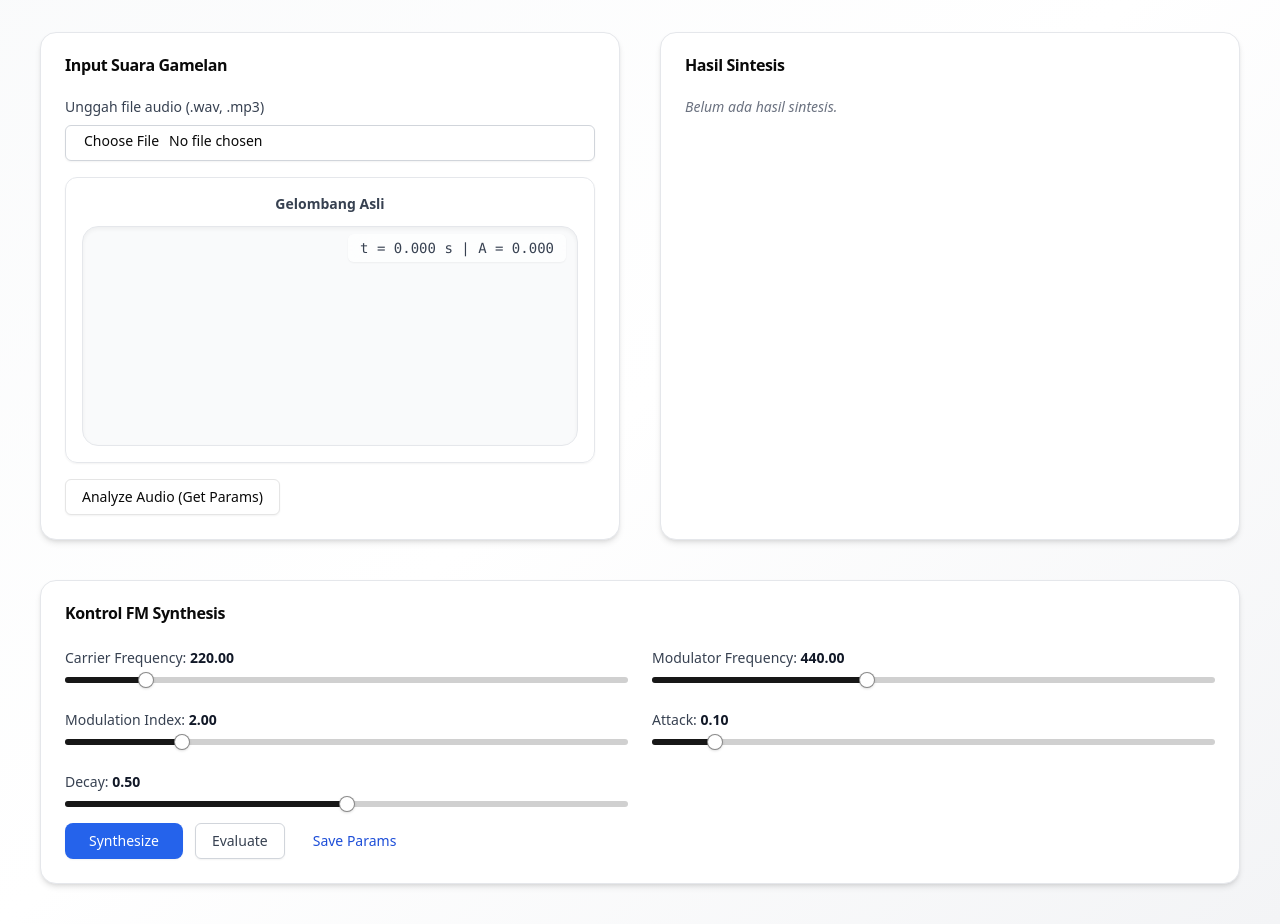
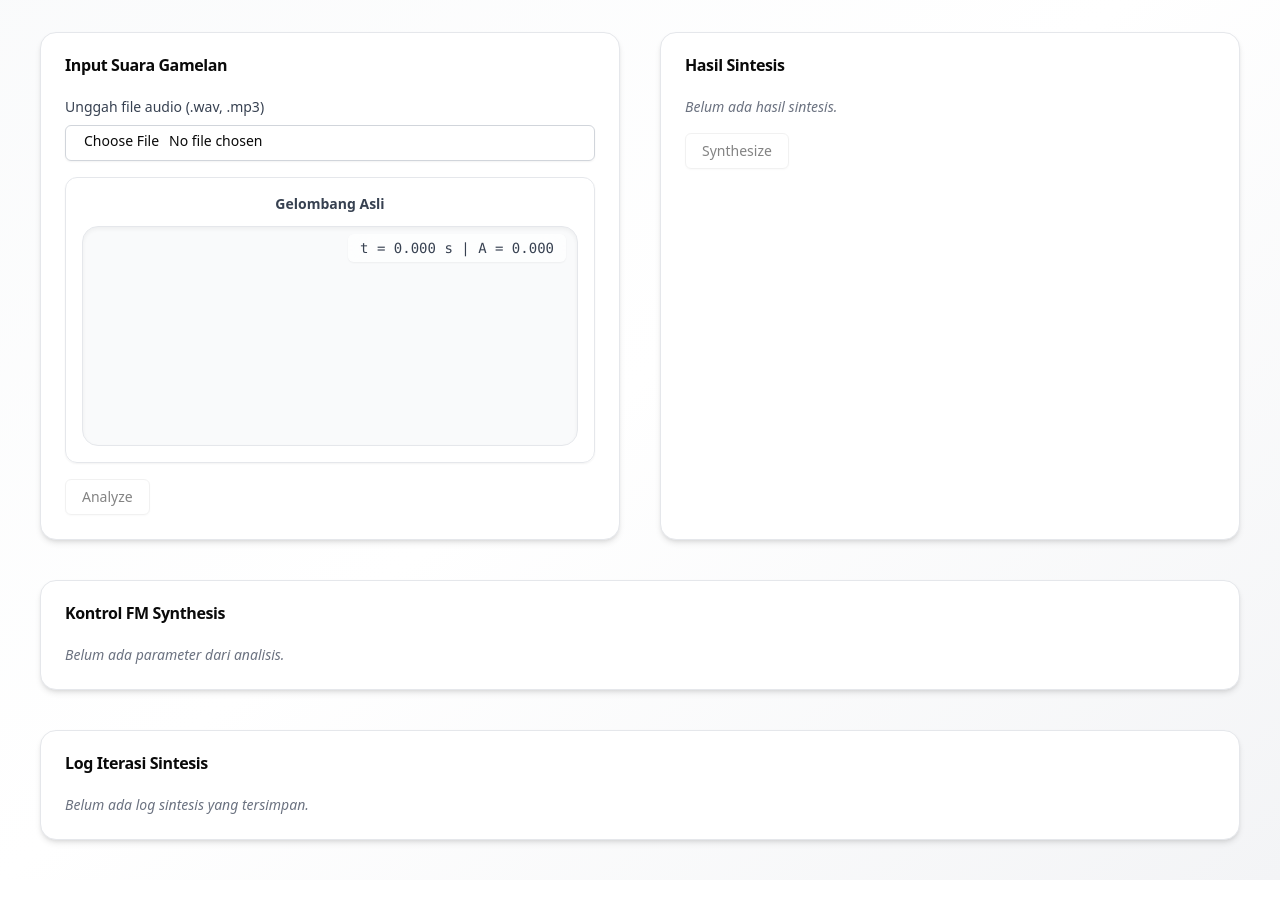
Before and after one commit to hafidhhusna/capstone-f06-gamasynth, a Next.js app in the folder web/gamaasynth/: page / in a window 1280 px wide. Shown: the part 120-1044 px from the top of the page. After the commit the page ends 1000 px from the top, so only its background shows below. Built offline with nearby package versions, Linux system fonts and the light colour scheme.

Commit message:
add log synthesize

```diff
--- a/web/gamaasynth/app/api/approx-params-send/route.ts
+++ b/web/gamaasynth/app/api/approx-params-send/route.ts
@@ -1,5 +1,4 @@
 import { NextRequest, NextResponse } from "next/server";
-import fs from "fs";
 import FormData from "form-data";
 import fetch from "node-fetch";
 import mqtt from "mqtt";
@@ -8,7 +7,6 @@ export const config = { api: { bodyParser: false } };
 
 export async function POST(req: NextRequest) {
   try {
-    // --- 1️⃣ Ambil file dari request ---
     const formDataReq = await req.formData();
     const file = formDataReq.get("file") as File;
 
@@ -16,13 +14,13 @@ export async function POST(req: NextRequest) {
       return NextResponse.json({ error: "No file uploaded" }, { status: 400 });
     }
 
+    // --- Baca file langsung sebagai buffer ---
     const arrayBuffer = await file.arrayBuffer();
-    const tmpPath = `/tmp/upload_${Date.now()}.wav`;
-    fs.writeFileSync(tmpPath, Buffer.from(arrayBuffer));
+    const buffer = Buffer.from(arrayBuffer);
 
-    // --- 2️⃣ Kirim ke Python FastAPI untuk analisis parameter ---
+    // --- Kirim ke FastAPI ---
     const formDataPython = new FormData();
-    formDataPython.append("file", fs.createReadStream(tmpPath), { filename: "file.wav" });
+    formDataPython.append("file", buffer, { filename: file.name, contentType: file.type });
 
     const fastapiRes = await fetch("http://localhost:8080/analyze/", {
       method: "POST",
@@ -31,9 +29,9 @@ export async function POST(req: NextRequest) {
 
     if (!fastapiRes.ok) throw new Error("Gagal analisis file audio");
 
-    const params = await fastapiRes.json(); // JSON berisi parameter FM
+    const params = await fastapiRes.json();
 
-    // --- 3️⃣ Kirim parameter ke STM32 via MQTT ---
+    // --- Kirim ke STM32 via MQTT ---
     const broker = "mqtt://wff11500.ala.dedicated.aws.emqxcloud.com:1883";
     const topic = "stm32/upload";
 
@@ -54,9 +52,7 @@ export async function POST(req: NextRequest) {
       client.on("error", (err) => reject(err));
     });
 
-    fs.unlinkSync(tmpPath); // hapus file sementara
-
-    // --- 4️⃣ Return parameter JSON ke frontend ---
+    // --- Return ke frontend ---
     return NextResponse.json({ params, mqttStatus: "sent" });
   } catch (err: any) {
     return NextResponse.json({ error: err.message || "Failed to process audio" }, { status: 500 });
--- a/web/gamaasynth/app/page.tsx
+++ b/web/gamaasynth/app/page.tsx
@@ -1,94 +1,164 @@
 "use client";
 
-import { useState } from "react";
+import { useEffect, useState } from "react";
 import { Card, CardContent, CardHeader, CardTitle } from "@/components/ui/card";
 import { Button } from "@/components/ui/button";
 import { useToast } from "@/hooks/use-toast";
+import SynthesisLogTable from "@/components/SynthesisLogTable";
 
 import AudioUploader from "@/components/AudioUploader";
 import WaveformViewer from "@/components/WaveFormViewer";
 import FmControls from "@/components/FmControls";
-import EvaluationCard from "@/components/EvaluationCard";
+
+type FMParamsFastAPI = {
+  carrier_frequency_fc: number;
+  modulator_frequency_fm: number;
+  modulation_index_I: number;
+  duration: number;
+  sampling_rate: number;
+  attack_rate: number;
+  decay_rate: number;
+  noise_level: number;
+  noise_ms: number;
+  add_partials: number;
+  bp_bw: number;
+  secondary_mod_ratio: number;
+  detune_step: number;
+};
+
+type FMParamsFrontend = {
+  carrierFreq: number;
+  modFreq: number;
+  modIndex: number;
+  attack: number;
+  decay: number;
+  noiseLevel: number;
+};
+
+// Tambahkan setelah import React hooks dan komponen lainnya
+type SynthesisLog = {
+  no: number;
+  fileName: string;
+  fc: number;
+  fm: number;
+  index: number;
+  attack: number;
+  decay: number;
+  noise: number;
+};
+
 
 export default function Dashboard() {
   const { toast } = useToast();
 
   // --- States utama ---
   const [inputFile, setInputFile] = useState<File | null>(null);
+  const [inputAudioUrl, setInputAudioUrl] = useState<string | null>(null); // blob URL untuk audio asli
   const [synthAudioUrl, setSynthAudioUrl] = useState<string | null>(null);
-  const [similarity, setSimilarity] = useState<number | null>(null);
+  const [paramsAPI, setParamsAPI] = useState<FMParamsFastAPI | null>(null);
+  const [synthLog, setSynthLog] = useState<SynthesisLog[]>([]);
 
-  const [params, setParams] = useState({
-    carrierFreq: 220,
-    modFreq: 440,
-    modIndex: 2,
-    attack: 0.1,
-    decay: 0.5,
+  // --- Mapping FastAPI params ke FmControls ---
+  const mapParams = (p: FMParamsFastAPI): FMParamsFrontend => ({
+    carrierFreq: p.carrier_frequency_fc ?? 0,
+    modFreq: p.modulator_frequency_fm ?? 0,
+    modIndex: p.modulation_index_I ?? 0,
+    attack: p.attack_rate ?? 0,
+    decay: p.decay_rate ?? 0,
+    noiseLevel: p.noise_level ?? 0,
   });
+
+  // cleanup blob URLs on unmount
+  useEffect(() => {
+    return () => {
+      if (inputAudioUrl) URL.revokeObjectURL(inputAudioUrl);
+      if (synthAudioUrl) URL.revokeObjectURL(synthAudioUrl);
+    };
+    // eslint-disable-next-line react-hooks/exhaustive-deps
+  }, []);
 
   // --- Handler Upload ---
   const handleUpload = (file: File) => {
+    // cleanup previous input blob if any
+    if (inputAudioUrl) {
+      URL.revokeObjectURL(inputAudioUrl);
+      setInputAudioUrl(null);
+    }
+    const url = URL.createObjectURL(file);
+    setInputAudioUrl(url);
     setInputFile(file);
     toast({
       title: "File berhasil diunggah",
-      description: `${file.name} siap untuk disintesis.`,
+      description: `${file.name} siap untuk dianalisis.`,
     });
   };
 
   // --- Handler Analyze ---
   const handleAnalyze = async () => {
-    if (!inputFile)
-      return toast({ title: "Upload audio dulu!", variant: "destructive" });
+    if (!inputFile) return toast({ title: "Upload audio dulu!", variant: "destructive" });
 
-    toast({ title: "Mengirim audio...", description: "Harap tunggu." });
+    toast({ title: "Analisis audio...", description: "Mengambil parameter dari FastAPI" });
 
     try {
       const formData = new FormData();
       formData.append("file", inputFile);
 
-      const res = await fetch("/api/analyze-and-send", { method: "POST", body: formData });
-      const data = await res.json();
+      // Pastikan route Next.js App Router yang mem-proxy FastAPI tersedia: /api/approx-params-send
+      const res = await fetch("/api/approx-params-send", { method: "POST", body: formData });
+      const result = await res.json();
 
-      if (!res.ok) throw new Error(data.error || "Gagal analisis audio");
+      if (!res.ok || !result.params) throw new Error(result.error || "Gagal analisis");
 
-      setParams(data.params);
+      setParamsAPI(result.params);
 
-      toast({
-        title: "Selesai!",
-        description: "Parameter FM diterima dan dikirim ke STM32 via MQTT.",
-      });
+      toast({ title: "Parameter diterima!", description: "Siap untuk sintesis." });
     } catch (err: any) {
-      toast({
-        title: "Gagal analisis audio",
-        description: err.message || String(err),
-        variant: "destructive",
-      });
+      toast({ title: "Gagal analisis", description: err.message || String(err), variant: "destructive" });
     }
   };
 
-
-
-
   // --- Handler Synthesize ---
   const handleSynthesize = async () => {
-    if (!inputFile) return toast({ title: "Upload audio dulu!", variant: "destructive" });
-
-    const formData = new FormData();
-    formData.append("file", inputFile);
-    Object.entries(params).forEach(([k, v]) => formData.append(k, String(v)));
+    if (!paramsAPI) return toast({ title: "Belum ada parameter", variant: "destructive" });
 
     toast({ title: "Sintesis dimulai...", description: "Harap tunggu beberapa saat." });
 
     try {
-      const res = await fetch("http://localhost:8080/synthesize/", {
-        method: "POST",
-        body: formData,
-      });
+      // cleanup synth blob URL lama
+      if (synthAudioUrl) {
+        URL.revokeObjectURL(synthAudioUrl);
+        setSynthAudioUrl(null);
+      }
 
-      if (!res.ok) throw new Error("Gagal melakukan sintesis");
+      const formData = new FormData();
+      // opsional: kirim file asli juga (beberapa synth impl membutuhkan input)
+      if (inputFile) formData.append("file", inputFile);
+      // kirim semua paramsAPI fields
+      Object.entries(paramsAPI).forEach(([k, v]) => formData.append(k, String(v)));
+
+      // Panggil FastAPI synth endpoint (ubah host/port jika perlu)
+      const res = await fetch("http://localhost:8080/synthesize/", { method: "POST", body: formData });
+      if (!res.ok) {
+        const text = await res.text().catch(() => "");
+        throw new Error(text || "Gagal sintesis");
+      }
 
       const blob = await res.blob();
-      setSynthAudioUrl(URL.createObjectURL(blob));
+      const url = URL.createObjectURL(blob);
+
+      setSynthLog((prev) => [
+        ...prev,
+        {
+          no: prev.length + 1,
+          fileName: inputFile?.name ?? "unknown.wav",
+          fc: paramsAPI.carrier_frequency_fc ?? 0,
+          fm: paramsAPI.modulator_frequency_fm ?? 0,
+          index: paramsAPI.modulation_index_I ?? 0,
+          attack: paramsAPI.attack_rate ?? 0,
+          decay: paramsAPI.decay_rate ?? 0,
+          noise: paramsAPI.noise_level ?? 0,
+        }])
+      setSynthAudioUrl(url);
 
       toast({ title: "Sintesis berhasil!", description: "Audio siap diputar." });
     } catch (err: any) {
@@ -96,98 +166,87 @@ export default function Dashboard() {
     }
   };
 
-  // --- Handler Evaluate ---
-  const handleEvaluate = async () => {
-    if (!inputFile || !synthAudioUrl)
-      return toast({ title: "Tidak dapat evaluasi", description: "Upload & synth audio dulu.", variant: "destructive" });
-
-    toast({ title: "Evaluasi dimulai...", description: "Menganalisis kemiripan suara." });
-
-    try {
-      const formData = new FormData();
-      formData.append("input", inputFile);
-
-      const res = await fetch("http://localhost:8080/evaluate", { method: "POST", body: formData });
-      const data = await res.json();
-      setSimilarity(data.similarity ?? 0.9);
-
-      toast({ title: "Evaluasi selesai!", description: `Nilai kemiripan: ${(data.similarity * 100).toFixed(2)}%` });
-    } catch (err: any) {
-      toast({ title: "Gagal evaluasi", description: err.message || String(err), variant: "destructive" });
-    }
-  };
-
-  // --- Handler Simpan Parameter ---
-  const handleSaveParams = () => {
-    localStorage.setItem("fm_params", JSON.stringify(params));
-    toast({ title: "Parameter tersimpan", description: "Parameter FM synthesis berhasil disimpan." });
-  };
-
   return (
     <div className="min-h-screen bg-gradient-to-br from-gray-50 via-white to-gray-100 text-gray-800 p-10 space-y-10">
       {/* Header */}
       <header className="space-y-2">
-        <h1 className="text-4xl font-semibold tracking-tight text-gray-900">
-          Capstone F-06 Gamasynth Dashboard
-        </h1>
+        <h1 className="text-4xl font-semibold tracking-tight text-gray-900">Capstone F-06 Gamasynth Dashboard</h1>
         <p className="text-gray-500">Eksperimen sintesis suara gamelan menggunakan parameter FM.</p>
       </header>
 
       {/* Grid Input & Hasil Sintesis */}
       <div className="grid md:grid-cols-2 gap-10">
+        {/* Input Card */}
         <Card className="bg-white border border-gray-200 shadow-md rounded-2xl hover:shadow-lg transition-all duration-300">
-          <CardHeader>
-            <CardTitle>Input Suara Gamelan</CardTitle>
-          </CardHeader>
+          <CardHeader><CardTitle>Input Suara Gamelan</CardTitle></CardHeader>
           <CardContent className="space-y-4">
             <AudioUploader onUpload={handleUpload} />
             <WaveformViewer file={inputFile} label="Gelombang Asli" />
-            <Button variant="outline" onClick={handleAnalyze} className="mt-2">
-              Analyze Audio (Get Params)
-            </Button>
+
+            {/* audio player untuk file asli */}
+            {inputAudioUrl && (
+              <audio controls src={inputAudioUrl} className="w-full rounded-lg border border-gray-300" />
+            )}
+
+            <div className="flex gap-2 mt-2">
+              <Button variant="outline" onClick={handleAnalyze} disabled={!inputFile}>Analyze</Button>
+            </div>
           </CardContent>
         </Card>
 
+        {/* Synth Card */}
         <Card className="bg-white border border-gray-200 shadow-md rounded-2xl hover:shadow-lg transition-all duration-300">
-          <CardHeader>
-            <CardTitle>Hasil Sintesis</CardTitle>
-          </CardHeader>
+          <CardHeader><CardTitle>Hasil Sintesis</CardTitle></CardHeader>
           <CardContent className="space-y-4">
             {synthAudioUrl ? (
-              <WaveformViewer url={synthAudioUrl} label="Gelombang Sintesis" />
+              <div className="space-y-2">
+                <WaveformViewer url={synthAudioUrl} label="Gelombang Sintesis" />
+                <audio controls src={synthAudioUrl} className="w-full rounded-lg border border-gray-300" />
+              </div>
             ) : (
               <p className="text-sm text-gray-500 italic">Belum ada hasil sintesis.</p>
             )}
+            <div className="flex gap-2 mt-2">
+              <Button variant="outline" onClick={handleSynthesize} disabled={!paramsAPI}>Synthesize</Button>
+            </div>
           </CardContent>
         </Card>
       </div>
 
       {/* Kontrol FM */}
       <Card className="bg-white border border-gray-200 shadow-md rounded-2xl hover:shadow-lg transition-all duration-300">
-        <CardHeader>
-          <CardTitle>Kontrol FM Synthesis</CardTitle>
-        </CardHeader>
+        <CardHeader><CardTitle>Kontrol FM Synthesis</CardTitle></CardHeader>
         <CardContent className="space-y-4">
-          <FmControls params={params} setParams={setParams} />
-
-          <div className="flex flex-wrap gap-3 mt-4">
-            <Button className="bg-blue-600 hover:bg-blue-700 text-white font-medium px-6 py-2 rounded-lg shadow-sm" onClick={handleSynthesize}>
-              Synthesize
-            </Button>
-
-            <Button variant="outline" className="border-gray-300 text-gray-700 hover:bg-gray-100" onClick={handleEvaluate}>
-              Evaluate
-            </Button>
-
-            <Button variant="ghost" className="text-blue-700 hover:underline" onClick={handleSaveParams}>
-              Save Params
-            </Button>
-          </div>
+          {paramsAPI ? (
+            <FmControls
+              params={mapParams(paramsAPI)}
+              setParams={(updated) => {
+                if (!paramsAPI) return;
+                // pastikan semua field tetap number (fallback)
+                setParamsAPI({
+                  ...paramsAPI,
+                  carrier_frequency_fc: updated.carrierFreq ?? paramsAPI.carrier_frequency_fc,
+                  modulator_frequency_fm: updated.modFreq ?? paramsAPI.modulator_frequency_fm,
+                  modulation_index_I: updated.modIndex ?? paramsAPI.modulation_index_I,
+                  attack_rate: updated.attack ?? paramsAPI.attack_rate,
+                  decay_rate: updated.decay ?? paramsAPI.decay_rate,
+                  noise_level: updated.noiseLevel ?? paramsAPI.noise_level,
+                });
+              }}
+            />
+          ) : (
+            <p className="text-sm text-gray-500 italic">Belum ada parameter dari analisis.</p>
+          )}
         </CardContent>
       </Card>
-
-      {/* Evaluation Card */}
-      {similarity !== null && <EvaluationCard score={similarity} />}
+      <Card className="bg-white border border-gray-200 shadow-md rounded-2xl">
+        <CardHeader>
+          <CardTitle>Log Iterasi Sintesis</CardTitle>
+        </CardHeader>
+        <CardContent>
+          <SynthesisLogTable logs={synthLog} />
+        </CardContent>
+      </Card>
     </div>
   );
 }
--- a/web/gamaasynth/components/FmControls.tsx
+++ b/web/gamaasynth/components/FmControls.tsx
@@ -2,54 +2,83 @@
 
 import { Slider } from "@/components/ui/slider";
 import { Label } from "@/components/ui/label";
+import { Input } from "@/components/ui/input"; // ✅ Tambahkan input dari shadcn
+
+interface FMParamsFrontend {
+  carrierFreq?: number;
+  modFreq?: number;
+  modIndex?: number;
+  attack?: number;
+  decay?: number;
+  noiseLevel?: number;
+}
 
 interface Props {
-  params: {
-    carrierFreq: number;
-    modFreq: number;
-    modIndex: number;
-    attack: number;
-    decay: number;
-  };
-  setParams: (p: any) => void;
+  params: FMParamsFrontend;
+  setParams: (p: FMParamsFrontend) => void;
 }
 
 export default function FmControls({ params, setParams }: Props) {
-  const update = (key: string, val: number) =>
-    setParams((prev: any) => ({ ...prev, [key]: val }));
+  const update = (key: keyof FMParamsFrontend, val: number) =>
+    setParams({ ...params, [key]: val });
 
   const control = (
     label: string,
-    key: keyof typeof params,
+    key: keyof FMParamsFrontend,
     min: number,
     max: number,
-    step = 1
-  ) => (
-    <div className="space-y-2">
+    step = 1,
+    fallback = 0
+  ) => {
+    const value = params[key] ?? fallback;
+
+    return (
+      <div key={key} className="space-y-2">
         <Label className="text-sm font-medium text-gray-700">
-        {label}:{" "}
-        <span className="text-gray-900 font-semibold">
-          {params[key].toFixed(2)}
-        </span>
+          {label}
         </Label>
+
+        <div className="flex items-center gap-3">
+          {/* ✅ Slider */}
           <Slider
-        value={[params[key]]}
+            value={[value]}
             min={min}
             max={max}
             step={step}
             onValueChange={(v) => update(key, v[0])}
-        className="[&>[data-state=on]]:bg-blue-600"
+            className="flex-1 [&>[data-state=on]]:bg-blue-600"
+          />
+
+          {/* ✅ Input Manual */}
+          <Input
+            type="number"
+            value={value}
+            onChange={(e) => {
+              const newVal = parseFloat(e.target.value);
+              if (!isNaN(newVal)) update(key, newVal);
+            }}
+            min={min}
+            max={max}
+            step={step}
+            className="w-24 text-right"
           />
         </div>
+
+        <div className="text-xs text-gray-500">
+          Range: {min} – {max}
+        </div>
+      </div>
     );
+  };
 
   return (
     <div className="grid grid-cols-1 md:grid-cols-2 gap-6">
-      {control("Carrier Frequency", "carrierFreq", 100, 1000, 10)}
-      {control("Modulator Frequency", "modFreq", 100, 1000, 10)}
-      {control("Modulation Index", "modIndex", 0, 10, 0.1)}
-      {control("Attack", "attack", 0, 1, 0.01)}
-      {control("Decay", "decay", 0, 1, 0.01)}
+      {control("Carrier Frequency", "carrierFreq", 0, 5000, 10, 220)}
+      {control("Modulator Frequency", "modFreq", 0, 5000, 10, 440)}
+      {control("Modulation Index", "modIndex", 0, 1000, 0.1, 2)}
+      {control("Attack", "attack", 0, 10000, 0.01, 0.1)}
+      {control("Decay", "decay", 0, 10000, 0.01, 0.5)}
+      {control("Noise Level", "noiseLevel", 0, 20, 0.1, 10)}
     </div>
   );
 }
--- /dev/null
+++ b/web/gamaasynth/components/SynthesisLogTable.tsx
@@ -0,0 +1,68 @@
+"use client";
+
+import {
+  Table,
+  TableBody,
+  TableCell,
+  TableHead,
+  TableHeader,
+  TableRow,
+} from "@/components/ui/table";
+
+type LogEntry = {
+  no: number;
+  fileName: string;
+  fc: number;
+  fm: number;
+  index: number;
+  attack: number;
+  decay: number;
+  noise: number;
+};
+
+interface SynthesisLogTableProps {
+  logs: LogEntry[];
+}
+
+export default function SynthesisLogTable({ logs }: SynthesisLogTableProps) {
+  if (!logs.length) {
+    return (
+      <p className="text-sm text-gray-500 italic">
+        Belum ada log sintesis yang tersimpan.
+      </p>
+    );
+  }
+
+  return (
+    <div className="rounded-xl border border-gray-200 overflow-hidden bg-white shadow-sm">
+      <Table>
+        <TableHeader className="bg-gray-50">
+          <TableRow>
+            <TableHead>No</TableHead>
+            <TableHead>Nama File</TableHead>
+            <TableHead>Frekuensi Carrier</TableHead>
+            <TableHead>Frekuensi Modulator</TableHead>
+            <TableHead>Index</TableHead>
+            <TableHead>Attack</TableHead>
+            <TableHead>Decay</TableHead>
+            <TableHead>Noise</TableHead>
+          </TableRow>
+        </TableHeader>
+        <TableBody>
+          {logs.map((log) => (
+            <TableRow key={log.no}>
+              <TableCell>{log.no}</TableCell>
+              <TableCell>{log.fileName}</TableCell>
+              <TableCell>{log.fc.toFixed(2)}</TableCell>
+              <TableCell>{log.fm.toFixed(2)}</TableCell>
+              <TableCell>{log.index.toFixed(2)}</TableCell>
+              <TableCell>{log.attack.toFixed(2)}</TableCell>
+              <TableCell>{log.decay.toFixed(2)}</TableCell>
+              <TableCell>{log.noise.toFixed(2)}</TableCell>
+            </TableRow>
+          ))}
+        </TableBody>
+      </Table>
+    </div>
+  );
+}
--- /dev/null
+++ b/web/gamaasynth/components/ui/table.tsx
@@ -0,0 +1,120 @@
+import * as React from "react"
+
+import { cn } from "@/lib/utils"
+
+const Table = React.forwardRef<
+  HTMLTableElement,
+  React.HTMLAttributes<HTMLTableElement>
+>(({ className, ...props }, ref) => (
+  <div className="relative w-full overflow-auto">
+    <table
+      ref={ref}
+      className={cn("w-full caption-bottom text-sm", className)}
+      {...props}
+    />
+  </div>
+))
+Table.displayName = "Table"
+
+const TableHeader = React.forwardRef<
+  HTMLTableSectionElement,
+  React.HTMLAttributes<HTMLTableSectionElement>
+>(({ className, ...props }, ref) => (
+  <thead ref={ref} className={cn("[&_tr]:border-b", className)} {...props} />
+))
+TableHeader.displayName = "TableHeader"
+
+const TableBody = React.forwardRef<
+  HTMLTableSectionElement,
+  React.HTMLAttributes<HTMLTableSectionElement>
+>(({ className, ...props }, ref) => (
+  <tbody
+    ref={ref}
+    className={cn("[&_tr:last-child]:border-0", className)}
+    {...props}
+  />
+))
+TableBody.displayName = "TableBody"
+
+const TableFooter = React.forwardRef<
+  HTMLTableSectionElement,
+  React.HTMLAttributes<HTMLTableSectionElement>
+>(({ className, ...props }, ref) => (
+  <tfoot
+    ref={ref}
+    className={cn(
+      "border-t bg-muted/50 font-medium [&>tr]:last:border-b-0",
+      className
+    )}
+    {...props}
+  />
+))
+TableFooter.displayName = "TableFooter"
+
+const TableRow = React.forwardRef<
+  HTMLTableRowElement,
+  React.HTMLAttributes<HTMLTableRowElement>
+>(({ className, ...props }, ref) => (
+  <tr
+    ref={ref}
+    className={cn(
+      "border-b transition-colors hover:bg-muted/50 data-[state=selected]:bg-muted",
+      className
+    )}
+    {...props}
+  />
+))
+TableRow.displayName = "TableRow"
+
+const TableHead = React.forwardRef<
+  HTMLTableCellElement,
+  React.ThHTMLAttributes<HTMLTableCellElement>
+>(({ className, ...props }, ref) => (
+  <th
+    ref={ref}
+    className={cn(
+      "h-10 px-2 text-left align-middle font-medium text-muted-foreground [&:has([role=checkbox])]:pr-0 [&>[role=checkbox]]:translate-y-[2px]",
+      className
+    )}
+    {...props}
+  />
+))
+TableHead.displayName = "TableHead"
+
+const TableCell = React.forwardRef<
+  HTMLTableCellElement,
+  React.TdHTMLAttributes<HTMLTableCellElement>
+>(({ className, ...props }, ref) => (
+  <td
+    ref={ref}
+    className={cn(
+      "p-2 align-middle [&:has([role=checkbox])]:pr-0 [&>[role=checkbox]]:translate-y-[2px]",
+      className
+    )}
+    {...props}
+  />
+))
+TableCell.displayName = "TableCell"
+
+const TableCaption = React.forwardRef<
+  HTMLTableCaptionElement,
+  React.HTMLAttributes<HTMLTableCaptionElement>
+>(({ className, ...props }, ref) => (
+  <caption
+    ref={ref}
+    className={cn("mt-4 text-sm text-muted-foreground", className)}
+    {...props}
+  />
+))
+TableCaption.displayName = "TableCaption"
+
+export {
+  Table,
+  TableHeader,
+  TableBody,
+  TableFooter,
+  TableHead,
+  TableRow,
+  TableCell,
+  TableCaption,
+}
--- a/web/gamaasynth/package.json
+++ b/web/gamaasynth/package.json
@@ -21,9 +21,11 @@
     "lucide-react": "^0.546.0",
     "mqtt": "^5.14.1",
     "next": "14.2.5",
+    "next-themes": "^0.4.6",
     "node-fetch": "^3.3.2",
     "react": "^18",
     "react-dom": "^18",
+    "sonner": "^2.0.7",
     "tailwind-merge": "^3.3.1",
     "tailwindcss-animate": "^1.0.7",
     "tone": "^15.1.22",
```
Also changed, not shown: web/gamaasynth/components/ui/sonner.tsx (added, +31 -0 lines), 2 other files (tests, documents, lock files or other folders). Lines whose indentation alone changed are shown as unchanged.
